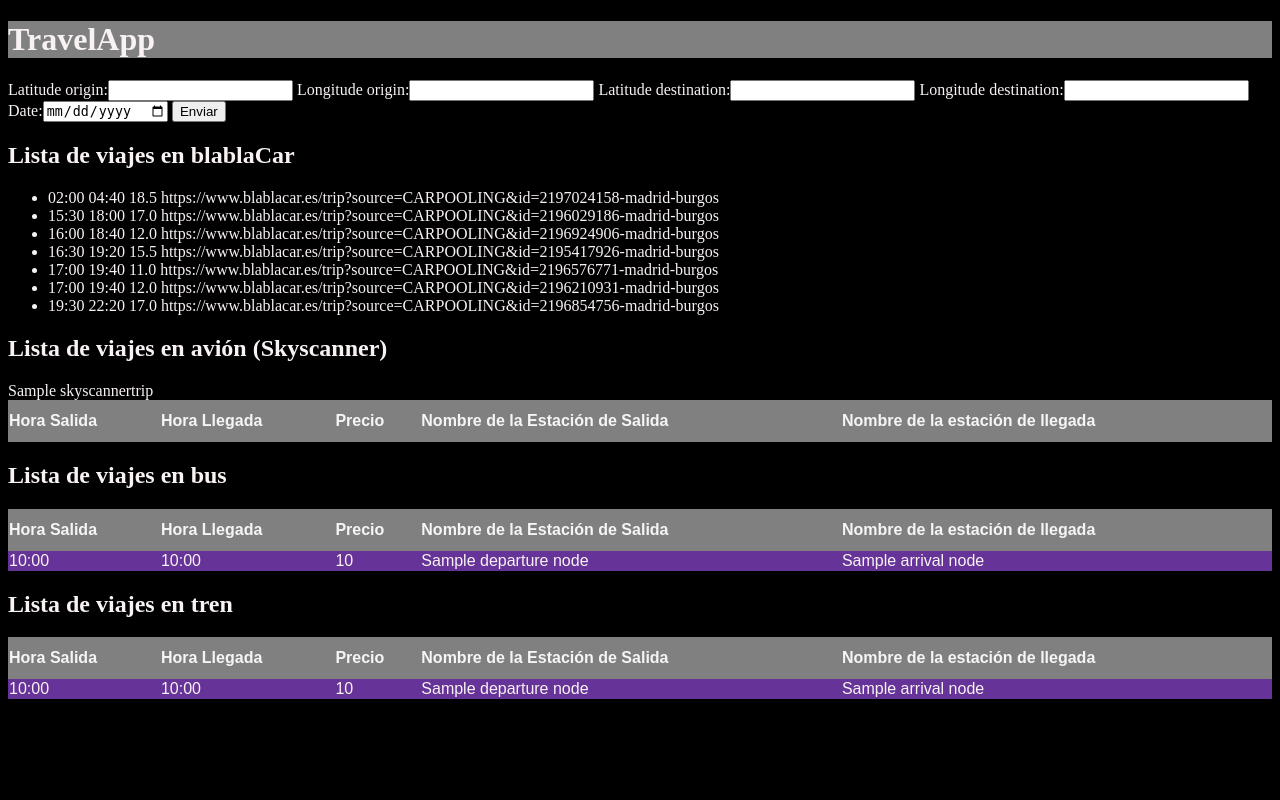
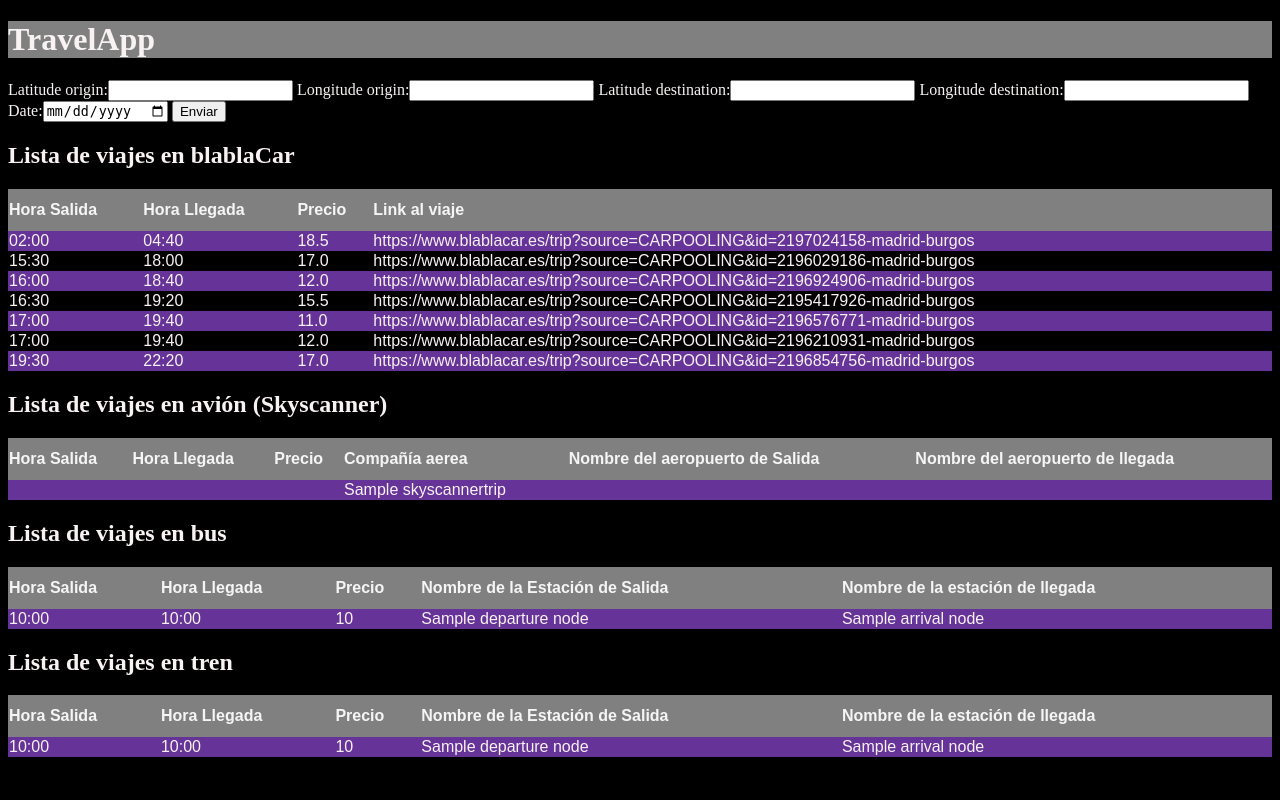
Before and after one commit to andriu99/TFGViajes, a Django app: template project/app/templates/app/home.html in a window 1280 px wide. Run offline with Django 3.2, Linux system fonts and the light colour scheme; data comes from the database, SQL or seed files in the repository; both versions use the stored data as it was after the commit; tables that the repository leaves empty hold one stand-in row (values such as "Sample post"); the template is opened without the code that fills it: values that come from a table or form of the project are taken from there, most other values are stand-ins (such as "Sample title", 1, 10 or a date in 2020); lists and menus that the app fills with data are empty.

Commit message:
Soluciono #52 y consigo #40

```diff
--- a/project/app/models.py
+++ b/project/app/models.py
@@ -5,6 +5,7 @@ from .funtionsRequest.googleMapsRequests import getProvinceLocationThroughCoordi
 from django.db import models
 import requests
 import json
+
 class RESTApi(models.Model):
     name=models.CharField(unique=True,max_length=50)
     BaseUrl=models.CharField(max_length=50)
--- a/project/app/otherFunctions/dateFunctions.py
+++ b/project/app/otherFunctions/dateFunctions.py
@@ -14,9 +14,7 @@ def parseStrDate(str_date,lat,lon):
     now = dt.now()
     timestamp = dt.timestamp(now)
     strtimezone=rqGETTimeZone.executeFunction([str(lat)+','+str(lon),str(timestamp),rqGETTimeZone.RApi.APIKey])
-    #pytz.timezone(strtimezone).localize(date_date, is_dst=None)
     date_date=date_date.astimezone(timezone(strtimezone))
-    print(date_date.tzinfo)
     return date_date
 
 
--- a/project/app/static/style.css
+++ b/project/app/static/style.css
@@ -10,17 +10,17 @@ body {
 
 }
 
-#customers {
+#trips {
     font-family: Arial, Helvetica, sans-serif;
     border-collapse: collapse;
     width: 100%;
   }
 
 
-  #customers tr:nth-child(even){background-color: rebeccapurple;}
+  #trips tr:nth-child(even){background-color: rebeccapurple;}
 
-  #customers tr:hover {background-color:red;}
-  #customers th {
+  #trips tr:hover {background-color:red;}
+  #trips th {
     padding-top: 12px;
     padding-bottom: 12px;
     text-align: left;
--- a/project/app/templates/app/home.html
+++ b/project/app/templates/app/home.html
@@ -8,50 +8,60 @@
 		<button>Enviar</button>
 
 
-
+        {% if blablaTrips %}
             <h2>Lista de viajes en blablaCar</h2>
-        <ul>
-            {% for blablaTrip in blablaTrips %}
-
-            <li>
-                {{blablaTrip.trip.departureDate|time:"H:i"}}
-				{{blablaTrip.trip.arrivalDate|time:"H:i"}}
-                {{blablaTrip.trip.price}}
-
-				{{blablaTrip.link}}
-
-            </li>
-
-            {% endfor %}
-        </ul>
-
-
-
-        <h2>Lista de viajes en avión (Skyscanner)</h2>
-        <table id="customers">
+            <table id="trips">
                 <tr>
                     <th>Hora Salida</th>
                     <th>Hora Llegada</th>
                     <th>Precio</th>
-                    <th>Nombre de la Estación de Salida</th>
-                    <th>Nombre de la estación de llegada</th>
+                    <th>Link al viaje</th>
                 </tr>
-            {% for skyscannerTrip in skyscannerTrips %}
+                {% for blablaTrip in blablaTrips %}
+                    <tr>
+                        <td>{{blablaTrip.trip.departureDate|time:"H:i"}}</td>
+                        <td>{{blablaTrip.trip.arrivalDate|time:"H:i"}}</td>
+                        <td>{{blablaTrip.trip.price}}</td>
+                        <td>{{blablaTrip.link}}</td>
+                    </tr>
 
-                {{skyscannerTrip.trip.departureDate|time:"H:i"}}
-				{{skyscannerTrip.trip.arrivalDate|time:"H:i"}}
-                {{skyscannerTrip.trip.price}}
-
-				{{skyscannerTrip.airlineName}}
-                {{skyscannerTrip.Node.name}}
-                {{skyscannerTrip.Node.code}}
                 {% endfor %}
 
             </table>
 
+        {% endif %}
 
+
+        {% if skyscannerTrips %}
+            <h2>Lista de viajes en avión (Skyscanner)</h2>
+            <table id="trips">
+                <tr>
+                        <th>Hora Salida</th>
+                        <th>Hora Llegada</th>
+                        <th>Precio</th>
+                        <th>Compañía aerea</th>
+                        <th>Nombre del aeropuerto de Salida</th>
+                        <th>Nombre del aeropuerto de llegada</th>
+                </tr>
+                {% for skyscannerTrip in skyscannerTrips %}
+                    <tr>
+                        <td>{{skyscannerTrip.trip.departureDate|time:"H:i"}}</td>
+                        <td>{{skyscannerTrip.trip.arrivalDate|time:"H:i"}}</td>
+                        <td>{{skyscannerTrip.trip.price}}</td>
+
+                        <td>{{skyscannerTrip.airlineName}}</td>
+                        <td>{{skyscannerTrip.trip.departureNode.name}}</td>
+                        <td>{{skyscannerTrip.trip.arrivalNode.name}}</td>
+                    </tr>
+                {% endfor %}
+
+            </table>
+        {% endif %}
+
+
+        {% if busTrips %}
             <h2>Lista de viajes en bus</h2>
-            <table id="customers">
+            <table id="trips">
                 <tr>
                     <th>Hora Salida</th>
                     <th>Hora Llegada</th>
@@ -63,9 +73,9 @@
                     <tr>
                         <td>{{ busTrip.trip.departureDate|time:"H:i" }}</td>
                         <td>{{ busTrip.trip.arrivalDate|time:"H:i" }}</td>
-                        <td>{{busTrip.trip.price}}</td>
-                        <td>{{busTrip.departureNode.name}}</td>
-                        <td>{{busTrip.arrivalNode.name}}</td>
+                        <td>{{ busTrip.trip.price}}</td>
+                        <td>{{ busTrip.trip.departureNode.name}}</td>
+                        <td>{{ busTrip.trip.arrivalNode.name}}</td>
                     </tr>
 
                 {% endfor %}
@@ -73,11 +83,12 @@
 
             </table>
 
+        {% endif %}
 
 
-
+        {% if trainTrips %}
             <h2>Lista de viajes en tren</h2>
-            <table id="customers">
+            <table id="trips">
                 <tr>
                     <th>Hora Salida</th>
                     <th>Hora Llegada</th>
@@ -90,8 +101,8 @@
                         <td>{{ trainTrip.trip.departureDate|time:"H:i" }}</td>
                         <td>{{ trainTrip.trip.arrivalDate|time:"H:i" }}</td>
                         <td>{{trainTrip.trip.price}}</td>
-                        <td>{{trainTrip.departureNode.name}}</td>
-                        <td>{{trainTrip.arrivalNode.name}}</td>
+                        <td>{{trainTrip.trip.departureNode.name}}</td>
+                        <td>{{trainTrip.trip.arrivalNode.name}}</td>
                     </tr>
 
                 {% endfor %}
@@ -100,6 +111,9 @@
             </table>
 
 
+        {% endif %}
+
+
 
 	</form>
 
--- a/project/app/views.py
+++ b/project/app/views.py
@@ -24,8 +24,8 @@ def home(request):
             end_coordinates=str(form.cleaned_data['lat_Dest'])+','+str(form.cleaned_data['lon_Dest'])
 
 
-            # saveBlablacarTrips(start_coordinates,end_coordinates,start_date_local)
-            # saveSkyscannerFlights(start_coordinates,end_coordinates,start_date_local)
+            saveBlablacarTrips(start_coordinates,end_coordinates,start_date_local)
+            saveSkyscannerFlights(start_coordinates,end_coordinates,start_date_local)
             save_train_bus_trips(start_coordinates,end_coordinates,start_date_local)
 
 
```
Also changed, not shown: project/app/viewFunctions/homeviewFunctions.py (+2 -6 lines), project/db.sqlite3. Lines whose indentation alone changed are shown as unchanged.
